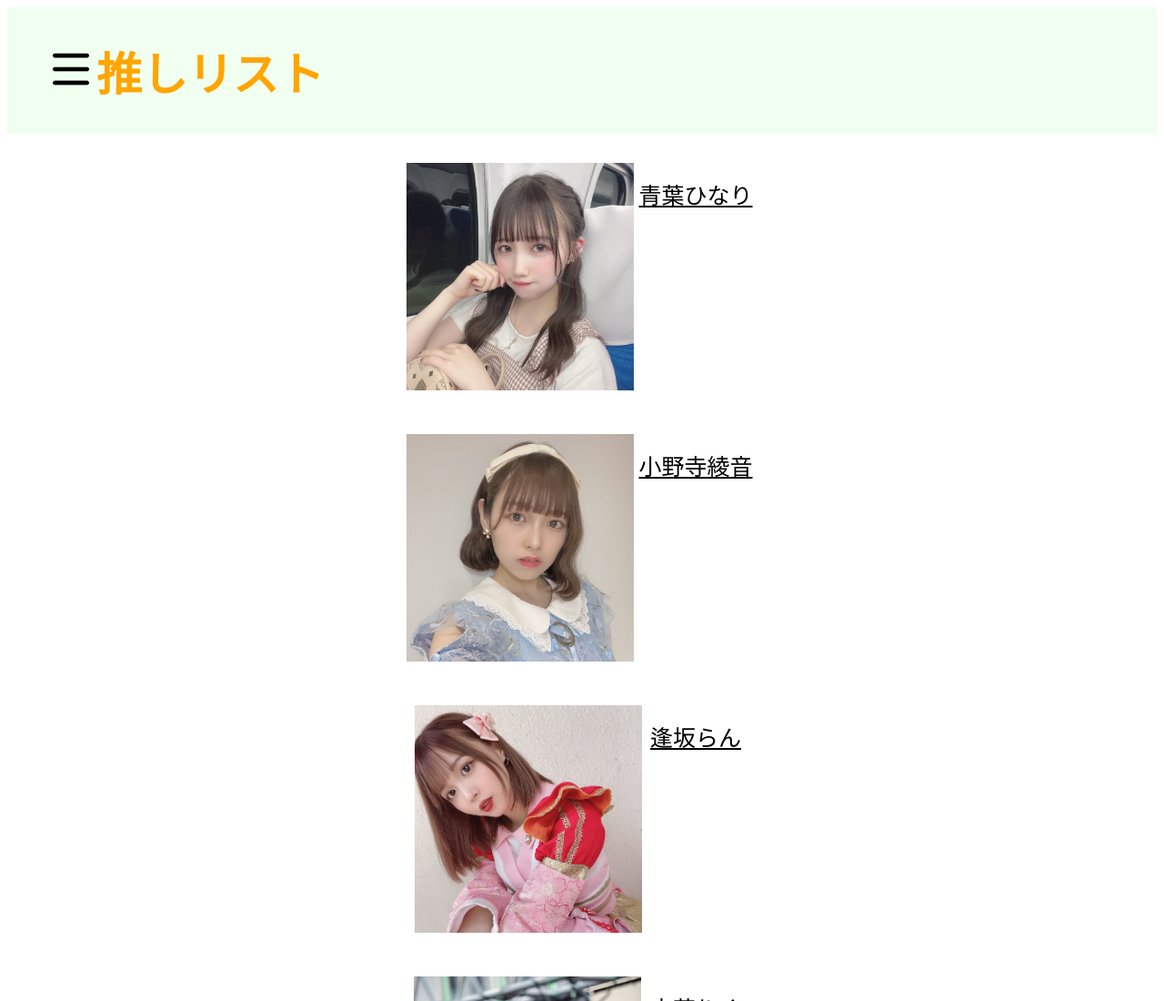
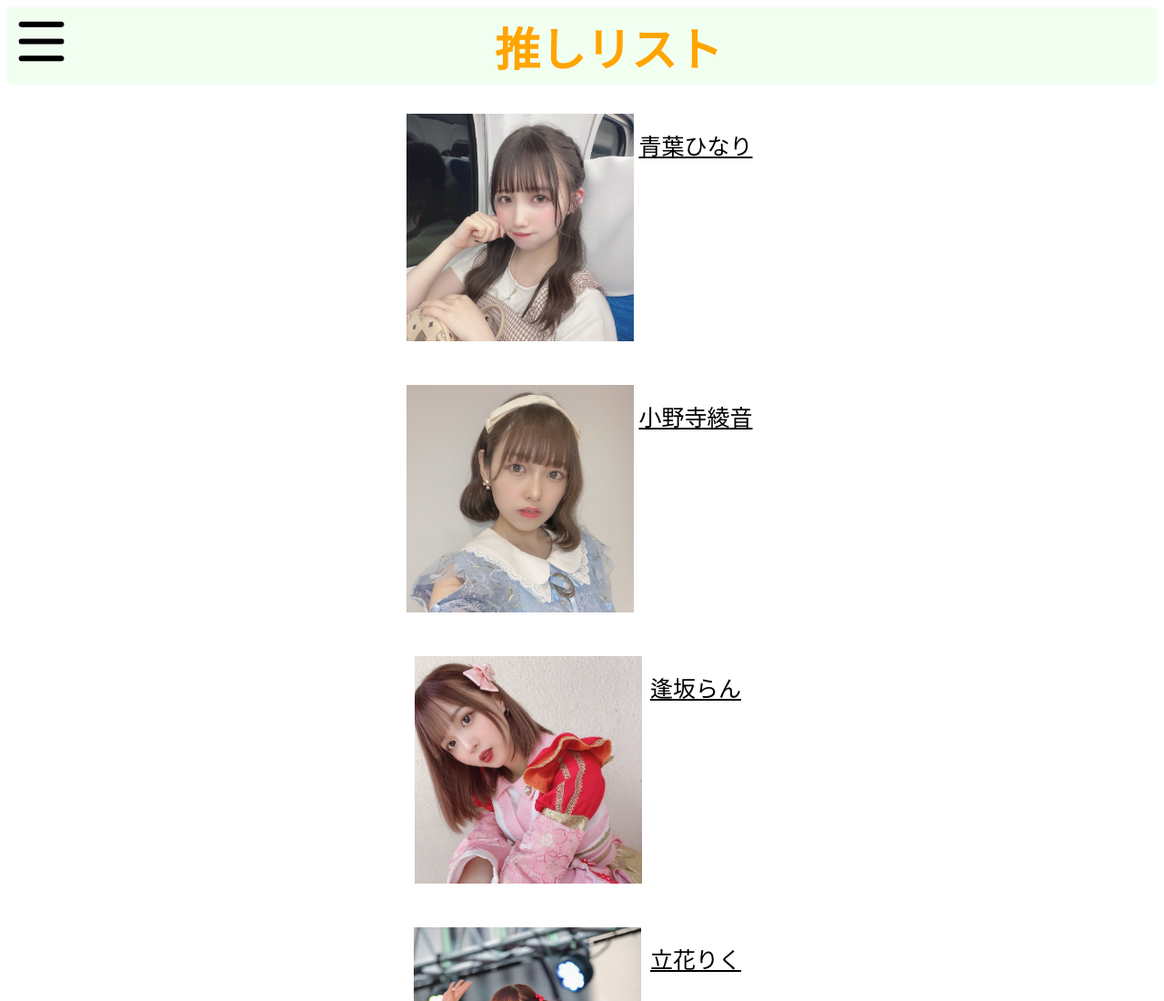
Before and after one commit to koppen1001/osi, a plain HTML site: page index.html in a window 1280 px wide. Shown: the top 1100 px of the page at 91% size. Drawn offline with Linux system fonts and the light colour scheme.

Commit message:
Add files via upload

```diff
--- a/index.html
+++ b/index.html
@@ -7,11 +7,10 @@
 </head>
 
 <header>
-  <ul class="header">
-    <li>
+  <div class="header">
     <div class="humMenu">
       <input id="humCheck" type="checkbox">
-      <label id="humOpen" for="humCheck"><img src="imag\menu.png" alt="メニュー" width="60px" height="60px" class="head"></label>
+      <label id="humOpen" for="humCheck"><img src="imag\menu.png" alt="メニュー" width="75px" height="75px" class="head"></label>
       <label id="humClose" for="humCheck"></label>
       <nav id="gnav">
         <ul class="inner" id="btn">
@@ -22,12 +21,10 @@
           <li><a href="#佐倉なぎ">佐倉なぎ</a></li>
         </ul>
       </nav>
-    </div></li>
-    <li><h1>推しリスト</h1></li>
-    <script type="text/javascript" src="osi.js">
-
-    </script>
-  </ul>
+    </div>
+    <h1>推しリスト</h1>
+    <script type="text/javascript" src="osi.js"></script>
+  </div>
 
 </header>
 <body>
--- a/style.css
+++ b/style.css
@@ -62,12 +62,13 @@ nav li a{
 }
 
 .head{
-  margin: 38px 0 33px 0;
+margin-bottom: 10px;
 }
 
 header h1{
   color: orange;
   font-size: 50px;
+  margin: auto auto;
 }
 
 .osi .artist{
```
